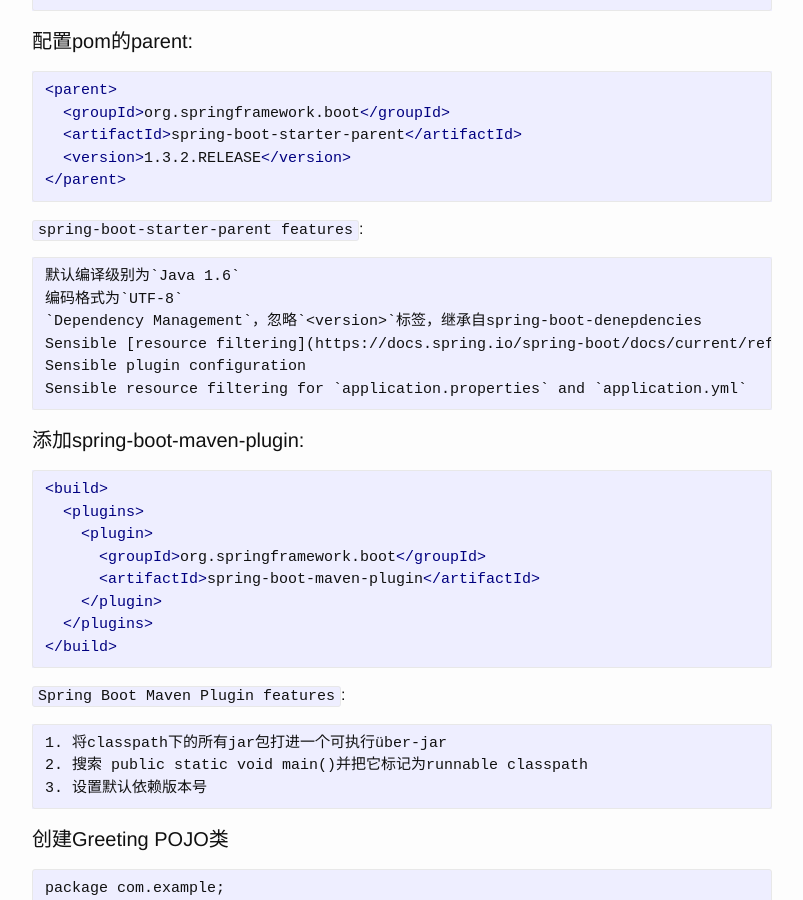
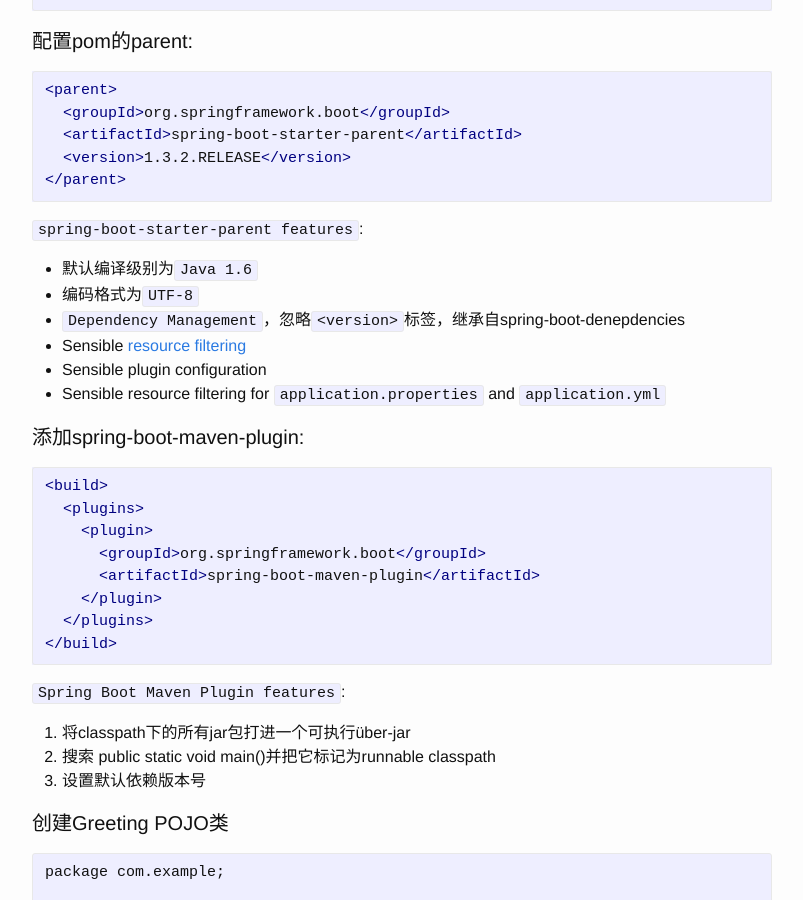
Before and after one commit to willseeyou/willseeyou.github.io, a Jekyll site: the page built from _posts/spring/2016-02-18-building-a-restful-web-service.md, in a window 1280 px wide and 900 px high, scrolled down 654 px. Shown: the whole window, without its empty margins (238-1041 px from the left). Built offline with Jekyll 4.4.1, drawn with Linux system fonts in a browser that asks for light colours.

Commit message:
modify format

```diff
--- a/_posts/spring/2016-02-18-building-a-restful-web-service.md
+++ b/_posts/spring/2016-02-18-building-a-restful-web-service.md
@@ -41,14 +41,12 @@
 
 `spring-boot-starter-parent features`:
 
-~~~
-默认编译级别为`Java 1.6`
-编码格式为`UTF-8`
-`Dependency Management`，忽略`<version>`标签，继承自spring-boot-denepdencies
-Sensible [resource filtering](https://docs.spring.io/spring-boot/docs/current/reference/html/using-boot-build-systems.html)
-Sensible plugin configuration
-Sensible resource filtering for `application.properties` and `application.yml`
-~~~
+* 默认编译级别为`Java 1.6`
+* 编码格式为`UTF-8`
+* `Dependency Management`，忽略`<version>`标签，继承自spring-boot-denepdencies
+* Sensible [resource filtering](https://docs.spring.io/spring-boot/docs/current/reference/html/using-boot-build-systems.html)
+* Sensible plugin configuration
+* Sensible resource filtering for `application.properties` and `application.yml`
 
 #### 添加spring-boot-maven-plugin:
 
@@ -64,12 +62,9 @@
 ~~~
 
 `Spring Boot Maven Plugin features`:
-
-~~~
 1. 将classpath下的所有jar包打进一个可执行über-jar
 2. 搜索 public static void main()并把它标记为runnable classpath
 3. 设置默认依赖版本号
-~~~
 
 #### 创建Greeting POJO类
 
```
